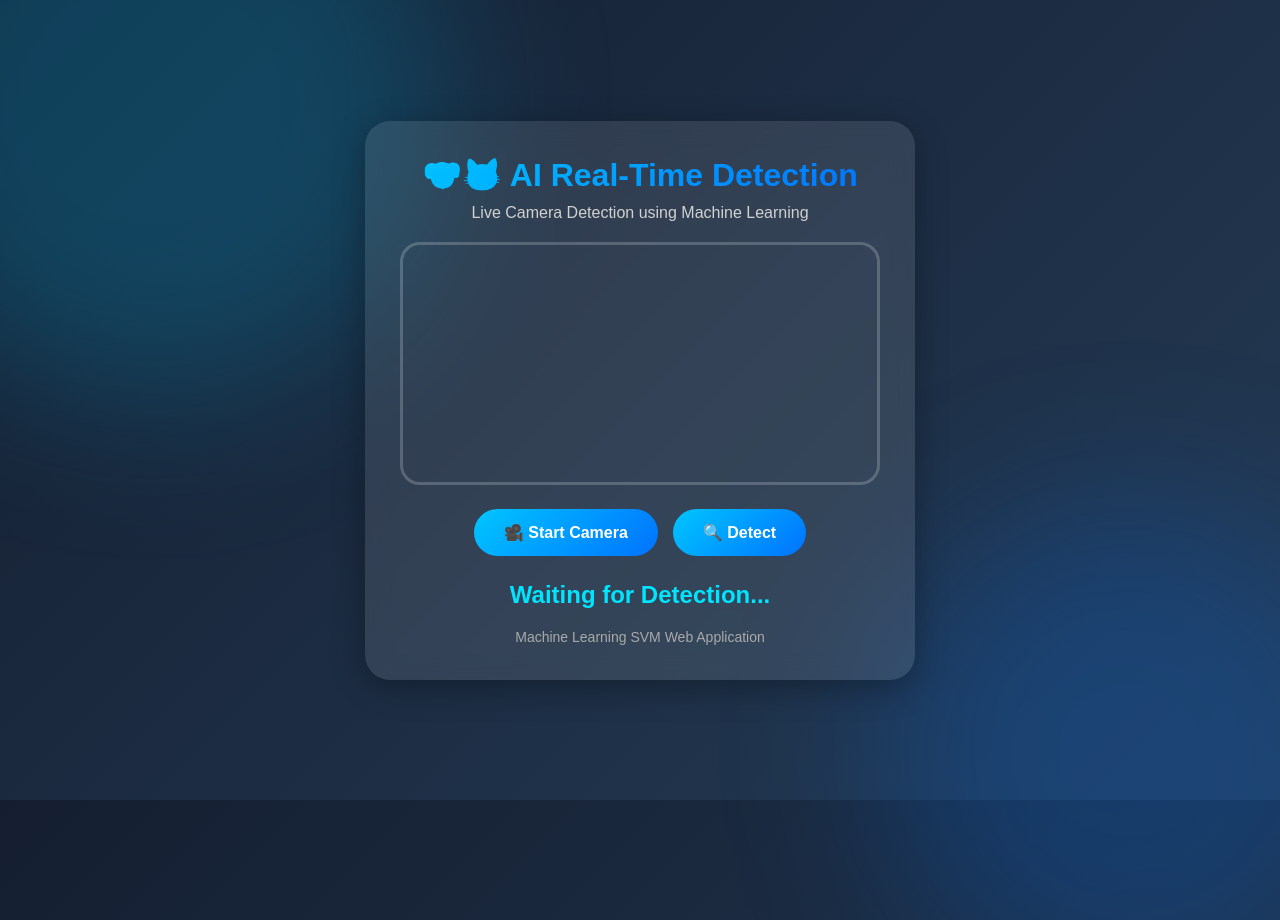
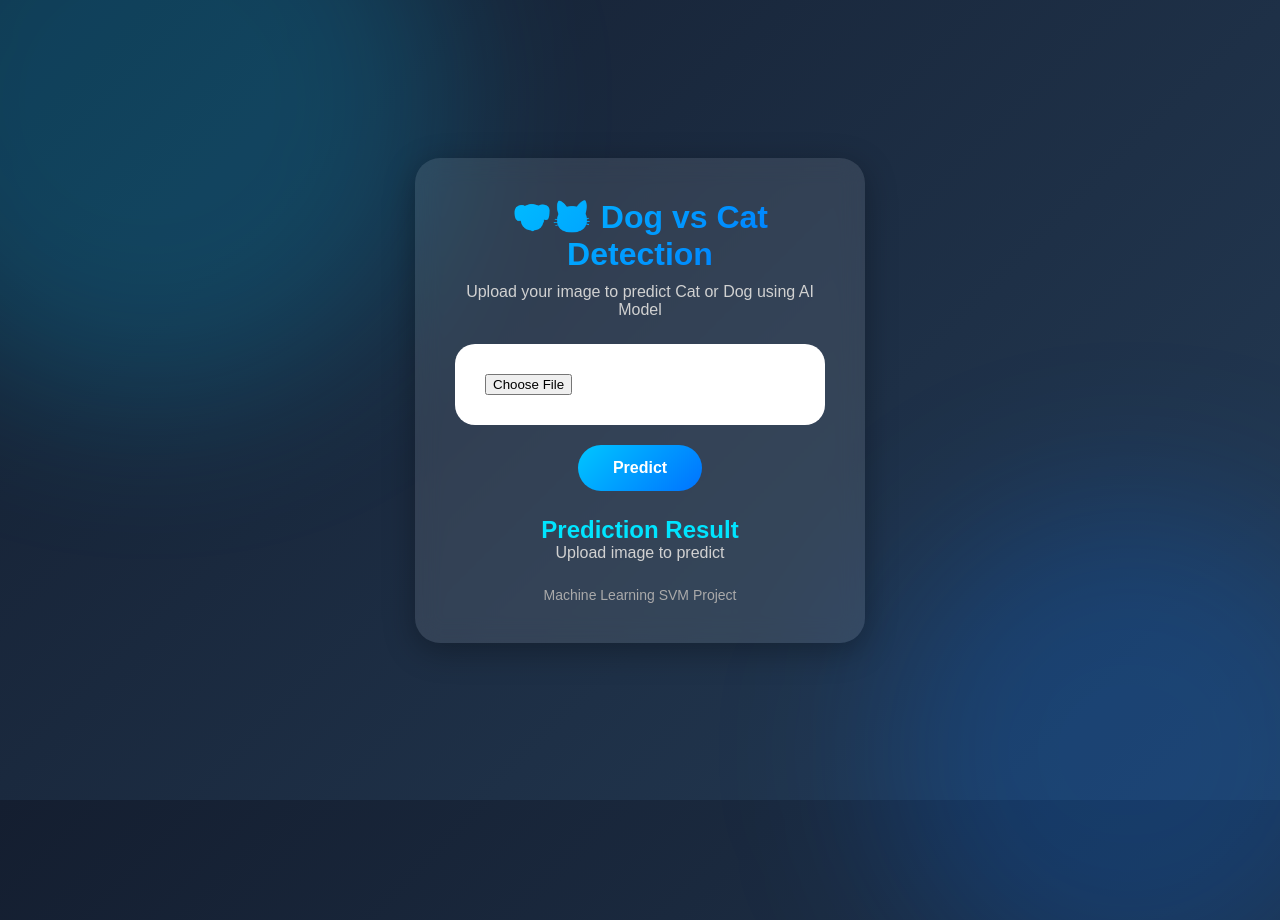
Before and after one commit to venkatanagasrilakshmir-eng/Dog-Cat-Detection-App, a Flask app: page / in a window 1280 px wide; the page is wider, and only the part inside the window is pictured. Shown: the top 920 px of that part. Run offline with Flask 3, Linux system fonts and the light colour scheme; parts of the project's set-up code (start-up, migrations or seed data) failed here and were passed over.

Commit message:
Update index.html

```diff
--- a/templates/index.html
+++ b/templates/index.html
@@ -1,11 +1,10 @@
 <!DOCTYPE html>
 <html lang="en">
 <head>
-
 <meta charset="UTF-8">
 <meta name="viewport" content="width=device-width, initial-scale=1.0">
 
-<title>AI Real-Time Dog vs Cat Detection</title>
+<title>Dog vs Cat Detection</title>
 
 <style>
 
@@ -13,7 +12,7 @@
     margin:0;
     padding:0;
     box-sizing:border-box;
-    font-family:Arial,sans-serif;
+    font-family:Arial, sans-serif;
 }
 
 body{
@@ -25,7 +24,7 @@ body{
     overflow:hidden;
 }
 
-/* Background Glow */
+/* Background Animation */
 
 body::before{
     content:'';
@@ -51,14 +50,16 @@ body::after{
     filter:blur(80px);
 }
 
+/* Main Card */
+
 .container{
     position:relative;
     z-index:10;
 }
 
 .card{
-    width:550px;
-    padding:35px;
+    width:450px;
+    padding:40px;
     border-radius:25px;
     background:rgba(255,255,255,0.1);
     backdrop-filter:blur(12px);
@@ -66,6 +67,8 @@ body::after{
     text-align:center;
     color:white;
 }
+
+/* Heading */
 
 .card h1{
     font-size:32px;
@@ -77,28 +80,32 @@ body::after{
 
 .card p{
     color:#d1d1d1;
-    margin-bottom:20px;
+    margin-bottom:25px;
 }
 
-video{
-    width:100%;
+/* Upload Box */
+
+.upload-box{
+    background:white;
+    padding:30px;
     border-radius:20px;
-    border:3px solid rgba(255,255,255,0.2);
+    margin-bottom:20px;
+    transition:0.3s;
 }
 
-canvas{
-    display:none;
+.upload-box:hover{
+    transform:scale(1.02);
 }
 
-.buttons{
-    margin-top:20px;
-    display:flex;
-    justify-content:center;
-    gap:15px;
+input[type=file]{
+    width:100%;
+    cursor:pointer;
 }
 
+/* Button */
+
 button{
-    padding:14px 30px;
+    padding:14px 35px;
     border:none;
     border-radius:30px;
     background:linear-gradient(135deg,#00C6FF,#0072FF);
@@ -114,36 +121,30 @@ button:hover{
     box-shadow:0 0 20px rgba(0,198,255,0.6);
 }
 
+/* Result */
+
 .result{
     margin-top:25px;
 }
 
 .result h2{
     color:#00E5FF;
-    margin-bottom:15px;
+    margin-top:15px;
 }
 
 .result img{
     width:250px;
     border-radius:20px;
     border:3px solid rgba(255,255,255,0.2);
+    margin-top:15px;
 }
+
+/* Footer */
 
 .footer{
     margin-top:20px;
     color:#aaaaaa;
     font-size:14px;
-}
-
-.loading{
-    color:#FFD700;
-    animation:blink 1s infinite;
-}
-
-@keyframes blink{
-    50%{
-        opacity:0.5;
-    }
 }
 
 </style>
@@ -156,38 +157,34 @@ button:hover{
 
     <div class="card">
 
-        <h1>🐶🐱 AI Real-Time Detection</h1>
+        <h1>🐶🐱 Dog vs Cat Detection</h1>
 
-        <p>Live Camera Detection using Machine Learning</p>
+        <p>Upload your image to predict Cat or Dog using AI Model</p>
 
-        <!-- Camera -->
-        <video id="video" autoplay playsinline></video>
+        <form>
 
-        <!-- Hidden Canvas -->
-        <canvas id="canvas"></canvas>
+            <div class="upload-box">
 
-        <!-- Buttons -->
-        <div class="buttons">
+                <input type="file" id="fileInput" accept="image/*">
 
-            <button onclick="startCamera()">
-                🎥 Start Camera
+            </div>
+
+            <button type="button" onclick="previewImage()">
+                Predict
             </button>
 
-            <button onclick="captureAndPredict()">
-                🔍 Detect
-            </button>
+        </form>
 
-        </div>
-
-        <!-- Result -->
         <div class="result" id="result">
 
-            <h2>Waiting for Detection...</h2>
+            <h2>Prediction Result</h2>
+
+            <p>Upload image to predict</p>
 
         </div>
 
         <div class="footer">
-            Machine Learning SVM Web Application
+            Machine Learning SVM Project
         </div>
 
     </div>
@@ -196,89 +193,35 @@ button:hover{
 
 <script>
 
-const video = document.getElementById('video');
+function previewImage(){
 
-/* Start Camera */
-
-function startCamera(){
-
-    navigator.mediaDevices.getUserMedia({
-        video:true
-    })
-
-    .then(function(stream){
-
-        video.srcObject = stream;
-
-    })
-
-    .catch(function(error){
-
-        alert("Camera access denied!");
-
-    });
-
-}
-
-/* Capture and Predict */
-
-function captureAndPredict(){
-
-    const canvas = document.getElementById('canvas');
+    const file = document.getElementById('fileInput').files[0];
 
     const result = document.getElementById('result');
 
-    canvas.width = video.videoWidth;
-    canvas.height = video.videoHeight;
+    if(file){
 
-    const ctx = canvas.getContext('2d');
+        const reader = new FileReader();
 
-    ctx.drawImage(video,0,0);
+        reader.onload = function(e){
 
-    const imageData = canvas.toDataURL('image/png');
+            const randomPrediction =
+            Math.random() > 0.5 ? "🐶 Dog Detected" : "🐱 Cat Detected";
 
-    result.innerHTML =
-    `<h2 class="loading">🔄 Detecting...</h2>`;
+            result.innerHTML = `
+                <h2>${randomPrediction}</h2>
+                <img src="${e.target.result}">
+            `;
+        }
 
-    /* Send Image to Flask Backend */
+        reader.readAsDataURL(file);
 
-    fetch('/predict',{
-
-        method:'POST',
-
-        headers:{
-            'Content-Type':'application/json'
-        },
-
-        body:JSON.stringify({
-            image:imageData
-        })
-
-    })
-
-    .then(response => response.json())
-
-    .then(data => {
-
-        result.innerHTML = `
-            <h2>${data.prediction}</h2>
-            <img src="${imageData}">
-        `;
-
-    })
-
-    .catch(error => {
-
-        result.innerHTML =
-        `<h2>❌ Detection Failed</h2>`;
-
-    });
+    }
+    else{
+        alert("Please upload an image");
+    }
 
 }
-
-/* Auto Start */
-
-startCamera();
 
 </script>
 
```
